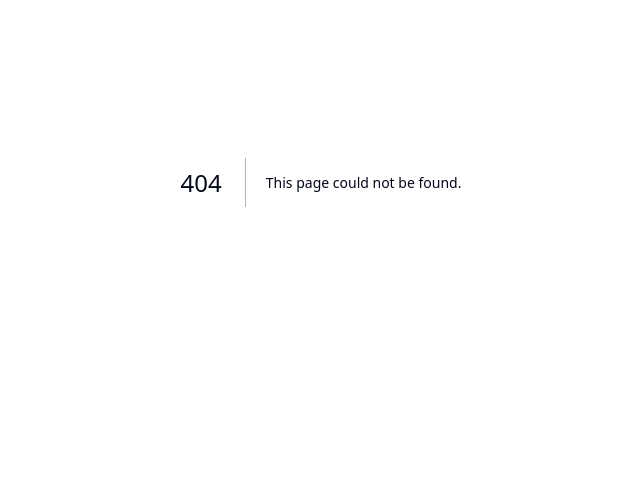
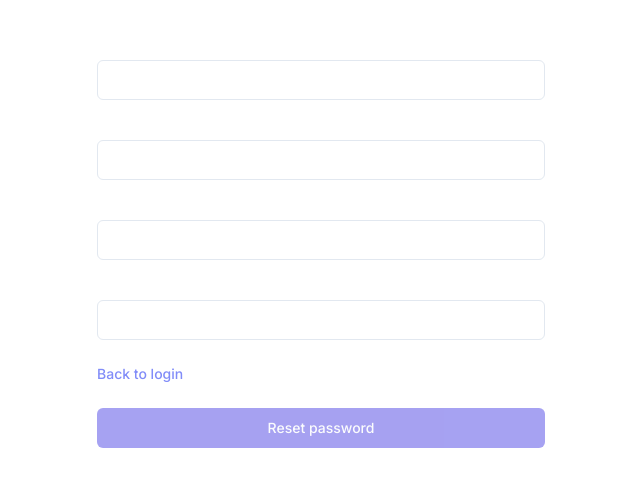
Before and after one commit to Kedareswar13/Xeno_Shopify_Data_Ingestion_and_Insights, a Next.js app in the folder frontend/: page /reset-password in a window 1280 px wide. Before the commit this address had no page. Shown: the part 218-704 px from the top of the page, without its empty margins (319-959 px from the left). Built offline with nearby package versions, Linux system fonts and the light colour scheme; no server answers.

Commit message:
Auth Files Updated

```diff
--- /dev/null
+++ b/frontend/src/app/(auth)/forgot-password/page.tsx
@@ -0,0 +1,76 @@
+'use client';
+
+import React, { useState } from 'react';
+import { useRouter } from 'next/navigation';
+import { Button } from '@/components/ui/button';
+import { Input } from '@/components/ui/input';
+import Link from 'next/link';
+import { api } from '@/lib/api';
+import { toast } from 'sonner';
+
+export default function ForgotPasswordPage() {
+  const router = useRouter();
+  const [email, setEmail] = useState('');
+  const [isSubmitting, setIsSubmitting] = useState(false);
+
+  const onSubmit = async (e: React.FormEvent) => {
+    e.preventDefault();
+    if (isSubmitting) return;
+    setIsSubmitting(true);
+    try {
+      await api.post('/api/auth/forgot-password', { email: email.trim() });
+      toast.success('If an account exists, a reset code has been sent.');
+      router.push(`/reset-otp?email=${encodeURIComponent(email.trim())}`);
+    } catch (err: any) {
+      const msg = err?.response?.data?.message || 'Failed to send reset code';
+      toast.error(msg);
+    } finally {
+      setIsSubmitting(false);
+    }
+  };
+
+  return (
+    <div className="min-h-screen flex items-center justify-center dark:bg-blue-900/30 py-12 px-4 sm:px-6 lg:px-8">
+      <div className="max-w-md w-full space-y-8">
+        <div>
+          <h2 className="mt-6 text-center text-3xl font-extrabold text-white">Forgot your password?</h2>
+          <p className="mt-2 text-center text-sm text-white">
+            Enter your email and we'll send you a one-time code to reset your password.
+          </p>
+        </div>
+        <form onSubmit={onSubmit} className="mt-8 space-y-6" noValidate>
+          <div className="rounded-md shadow-sm -space-y-px">
+            <div>
+              <label htmlFor="email" className="sr-only">Email address</label>
+              <Input
+                id="email"
+                type="email"
+                autoComplete="email"
+                disabled={isSubmitting}
+                className="appearance-none rounded-none relative block w-full px-3 py-2 border border-gray-300 placeholder-white text-white rounded-md focus:outline-none focus:ring-indigo-500 focus:border-indigo-500 focus:z-10 sm:text-sm"
+                placeholder="Email address"
+                value={email}
+                onChange={(e) => setEmail(e.target.value)}
+                required
+              />
+            </div>
+          </div>
+
+          <div className="flex items-center justify-between">
+            <div className="text-sm">
+              <Link href="/login" className="font-medium text-indigo-400 hover:text-indigo-300">
+                Back to login
+              </Link>
+            </div>
+          </div>
+
+          <div>
+            <Button disabled={isSubmitting} className={`w-full ${isSubmitting ? 'bg-indigo-400' : 'bg-indigo-600 hover:bg-indigo-700'}`}>
+              {isSubmitting ? 'Sending...' : 'Send reset code'}
+            </Button>
+          </div>
+        </form>
+      </div>
+    </div>
+  );
+}
--- /dev/null
+++ b/frontend/src/app/(auth)/reset-otp/page.tsx
@@ -0,0 +1,69 @@
+'use client';
+
+import React, { useState, useEffect } from 'react';
+import { useSearchParams, useRouter } from 'next/navigation';
+import { Button } from '@/components/ui/button';
+import { Input } from '@/components/ui/input';
+import Link from 'next/link';
+import { toast } from 'sonner';
+
+export default function ResetOtpPage() {
+  const search = useSearchParams();
+  const router = useRouter();
+  const [email, setEmail] = useState('');
+  const [otp, setOtp] = useState('');
+  const [isSubmitting, setIsSubmitting] = useState(false);
+
+  useEffect(() => {
+    const e = search.get('email');
+    if (e) setEmail(e);
+  }, [search]);
+
+  const onSubmit = async (e: React.FormEvent) => {
+    e.preventDefault();
+    if (isSubmitting) return;
+    setIsSubmitting(true);
+    try {
+      if (!email) throw new Error('Missing email');
+      if (!otp || otp.length !== 6) throw new Error('Enter the 6-digit OTP');
+      router.push(`/reset-password?email=${encodeURIComponent(email)}&otp=${encodeURIComponent(otp)}`);
+    } catch (err: any) {
+      toast.error(err?.message || 'Please enter the OTP');
+    } finally {
+      setIsSubmitting(false);
+    }
+  };
+
+  return (
+    <div className="min-h-screen flex items-center justify-center dark:bg-blue-900/30 py-12 px-4 sm:px-6 lg:px-8">
+      <div className="max-w-md w-full space-y-8">
+        <div>
+          <h2 className="mt-6 text-center text-3xl font-extrabold text-white">Enter the reset code</h2>
+          <p className="mt-2 text-center text-sm text-white">Check your email for the 6-digit code</p>
+        </div>
+        <form onSubmit={onSubmit} className="mt-8 space-y-6" noValidate>
+          <div className="space-y-4">
+            <div>
+              <label className="block text-sm text-white mb-1">Email</label>
+              <Input value={email} onChange={(e) => setEmail(e.target.value)} type="email" required />
+            </div>
+            <div>
+              <label className="block text-sm text-white mb-1">6-digit OTP</label>
+              <Input value={otp} onChange={(e) => setOtp(e.target.value)} inputMode="numeric" pattern="\\d{6}" maxLength={6} required />
+            </div>
+          </div>
+          <div className="flex items-center justify-between">
+            <div className="text-sm">
+              <Link href="/forgot-password" className="font-medium text-indigo-400 hover:text-indigo-300">Resend code</Link>
+            </div>
+          </div>
+          <div>
+            <Button disabled={isSubmitting} className={`w-full ${isSubmitting ? 'bg-indigo-400' : 'bg-indigo-600 hover:bg-indigo-700'}`}>
+              {isSubmitting ? 'Verifying...' : 'Verify code'}
+            </Button>
+          </div>
+        </form>
+      </div>
+    </div>
+  );
+}
--- /dev/null
+++ b/frontend/src/app/(auth)/reset-password/page.tsx
@@ -0,0 +1,89 @@
+'use client';
+
+import React, { useMemo, useState, useEffect } from 'react';
+import { useSearchParams, useRouter } from 'next/navigation';
+import { Button } from '@/components/ui/button';
+import { Input } from '@/components/ui/input';
+import Link from 'next/link';
+import { api } from '@/lib/api';
+import { toast } from 'sonner';
+
+export default function ResetPasswordPage() {
+  const search = useSearchParams();
+  const router = useRouter();
+  const [email, setEmail] = useState('');
+  const [otp, setOtp] = useState('');
+  const [password, setPassword] = useState('');
+  const [confirmPassword, setConfirmPassword] = useState('');
+  const [isSubmitting, setIsSubmitting] = useState(false);
+
+  useEffect(() => {
+    const e = search.get('email');
+    const o = search.get('otp');
+    if (e) setEmail(e);
+    if (o) setOtp(o);
+  }, [search]);
+
+  const valid = useMemo(() => {
+    return (
+      email && otp && otp.length === 6 && password.length >= 8 && password === confirmPassword
+    );
+  }, [email, otp, password, confirmPassword]);
+
+  const onSubmit = async (e: React.FormEvent) => {
+    e.preventDefault();
+    if (isSubmitting) return;
+    setIsSubmitting(true);
+    try {
+      await api.post('/api/auth/reset-password', { email, otp, password, passwordConfirm: confirmPassword });
+      toast.success('Password reset successful. Please log in.');
+      router.replace('/login');
+    } catch (err: any) {
+      const msg = err?.response?.data?.message || 'Failed to reset password';
+      toast.error(msg);
+    } finally {
+      setIsSubmitting(false);
+    }
+  };
+
+  return (
+    <div className="min-h-screen flex items-center justify-center dark:bg-blue-900/30 py-12 px-4 sm:px-6 lg:px-8">
+      <div className="max-w-md w-full space-y-8">
+        <div>
+          <h2 className="mt-6 text-center text-3xl font-extrabold text-white">Set a new password</h2>
+          <p className="mt-2 text-center text-sm text-white">Enter the code and your new password</p>
+        </div>
+        <form onSubmit={onSubmit} className="mt-8 space-y-6" noValidate>
+          <div className="space-y-4">
+            <div>
+              <label className="block text-sm text-white mb-1">Email</label>
+              <Input value={email} onChange={(e) => setEmail(e.target.value)} type="email" required />
+            </div>
+            <div>
+              <label className="block text-sm text-white mb-1">6-digit OTP</label>
+              <Input value={otp} onChange={(e) => setOtp(e.target.value)} inputMode="numeric" pattern="\\d{6}" maxLength={6} required />
+            </div>
+            <div>
+              <label className="block text-sm text-white mb-1">New password</label>
+              <Input value={password} onChange={(e) => setPassword(e.target.value)} type="password" required />
+            </div>
+            <div>
+              <label className="block text-sm text-white mb-1">Confirm new password</label>
+              <Input value={confirmPassword} onChange={(e) => setConfirmPassword(e.target.value)} type="password" required />
+            </div>
+          </div>
+          <div className="flex items-center justify-between">
+            <div className="text-sm">
+              <Link href="/login" className="font-medium text-indigo-400 hover:text-indigo-300">Back to login</Link>
+            </div>
+          </div>
+          <div>
+            <Button disabled={isSubmitting || !valid} className={`w-full ${isSubmitting ? 'bg-indigo-400' : 'bg-indigo-600 hover:bg-indigo-700'}`}>
+              {isSubmitting ? 'Resetting...' : 'Reset password'}
+            </Button>
+          </div>
+        </form>
+      </div>
+    </div>
+  );
+}
```
